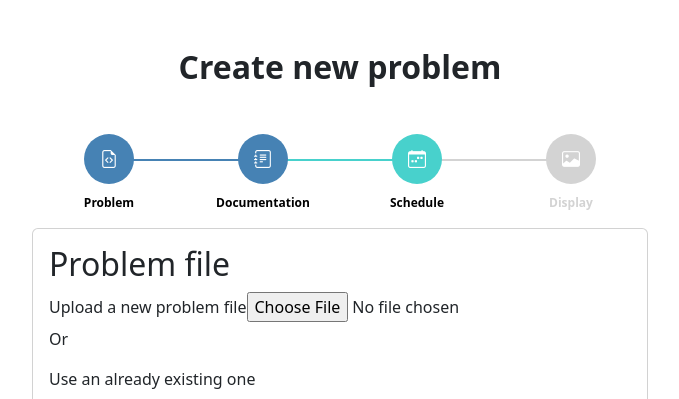
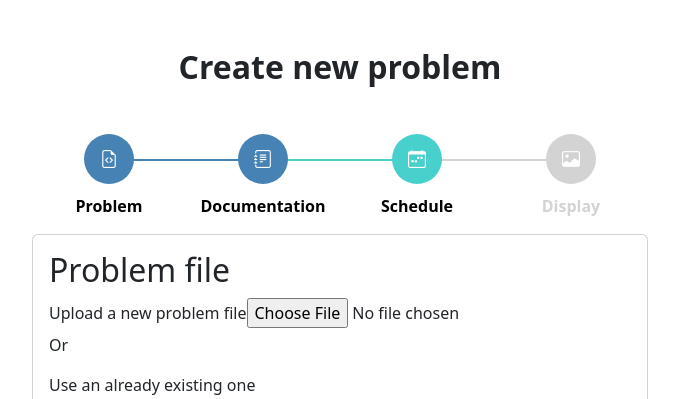
Before and after one commit to Benezivas/algobattle-web, a Python web app: template algobattle_web/templates/problem_create.jinja in a window 1280 px wide. Shown: the part 62-461 px from the top of the page, without its empty margins (300-979 px from the left). Run offline with Jinja, Linux system fonts and the light colour scheme; the template is opened without the code that fills it, so the values that code supplies are empty; some libraries are stand-ins or nearby versions.

Commit message:
change progress bar font size

```diff
--- a/algobattle_web/static/styles/problem_create.css
+++ b/algobattle_web/static/styles/problem_create.css
@@ -10,7 +10,6 @@
 
 #progressbar li {
     list-style-type: none;
-    font-size: 12px;
     width: 25%;
     float: left;
     position: relative;
```
